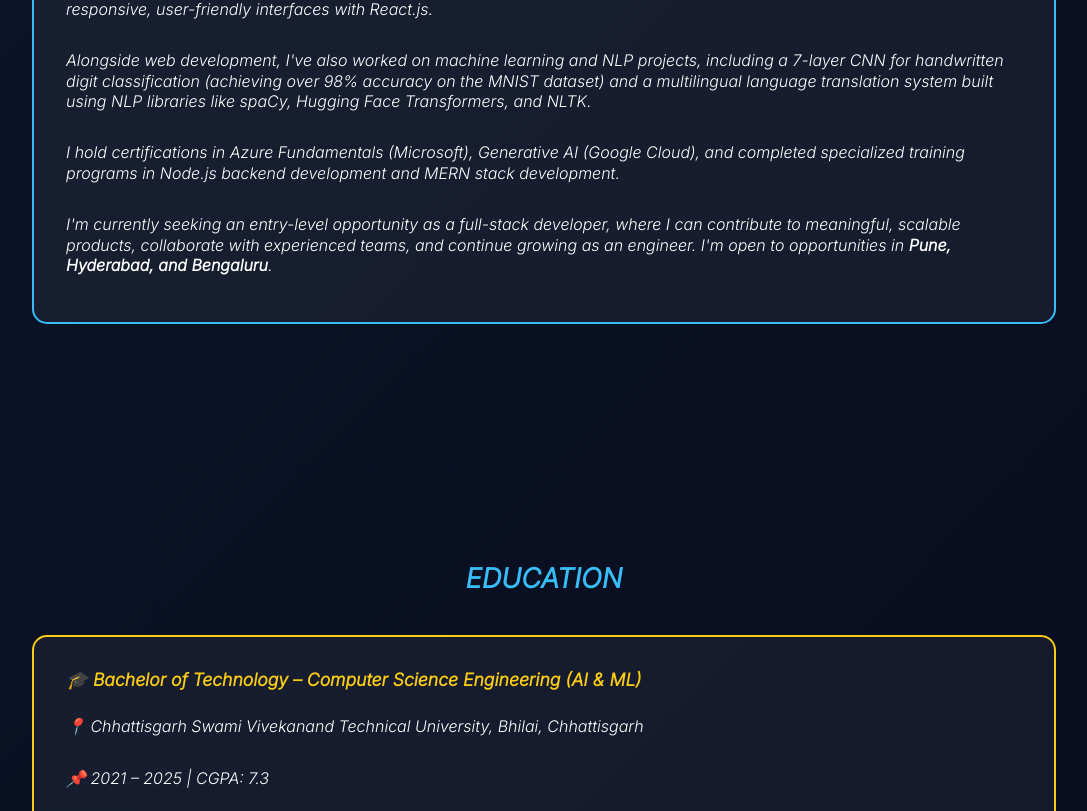
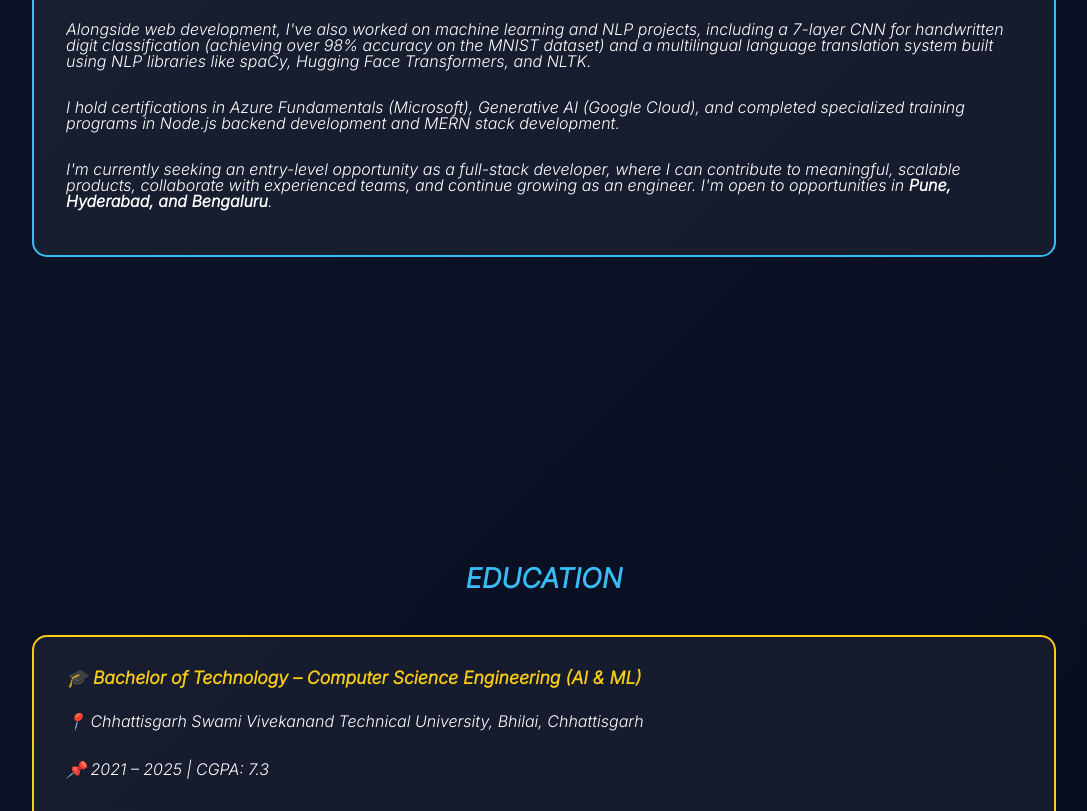
Before and after one commit to nishikasingh31/Portfolio, a React (Vite) app: page / in a window 1280 px wide. Shown: the part 1563-2374 px from the top of the page, without its empty margins (96-1183 px from the left). Built offline with nearby package versions, Linux system fonts and the light colour scheme.

Commit message:
Update App.css

```diff
--- a/src/App.css
+++ b/src/App.css
@@ -209,12 +209,13 @@ nav {
 /* about */
 .about .card p {
   margin-bottom: 14px;
-  line-height: 1.3;
+  line-height: 1;
 }
 
 /* education */
 #education .card {
-  margin-bottom: 20px;
+  margin-bottom: 14px;
+  line-height: 1;
 }
 
 
```
